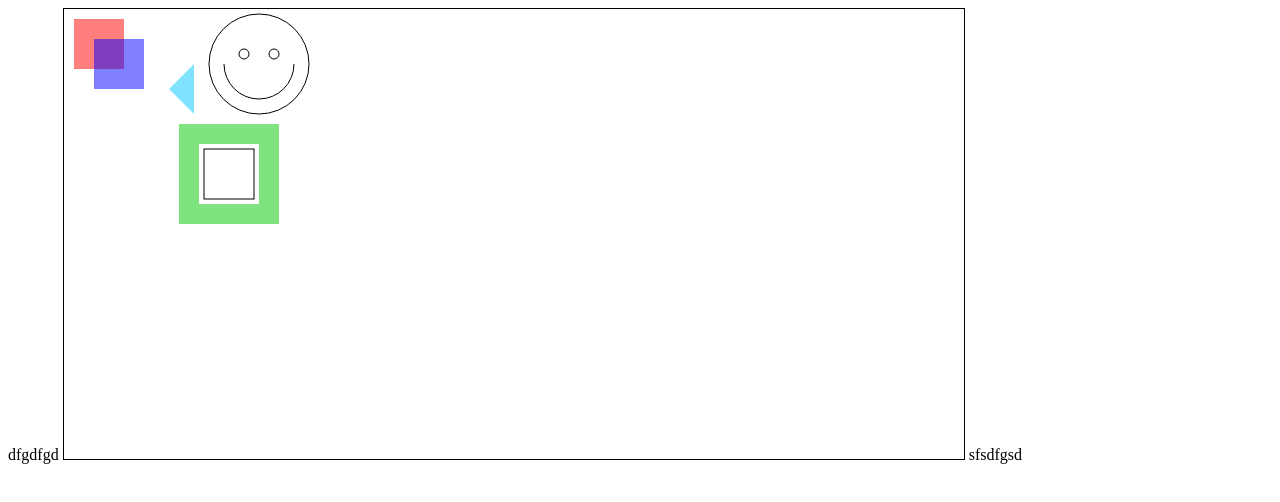
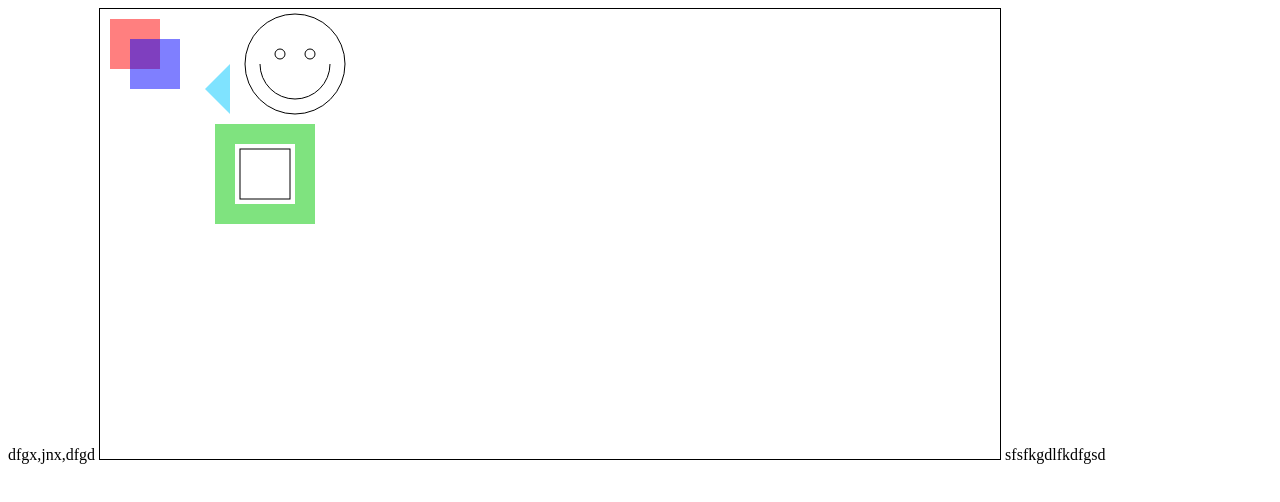
Before and after one commit to schapira/htmlCanvas-practice, a plain HTML site: page index.html in a window 1280 px wide. Drawn offline with Linux system fonts and the light colour scheme.

Commit message:
start sumerize

```diff
--- a/index.html
+++ b/index.html
@@ -9,9 +9,9 @@
 
 <body onload="draw();">
     <div id="app">
-        dfgdfgd
+        dfgx,jnx,dfgd
         <canvas id="tutorial" height="450" width="900" style="border: 1px solid black;">somethim</canvas>
-        sfsdfgsd
+        sfsfkgdlfkdfgsd
     </div>
 </body>
 
```
Also changed, not shown: doc/README.md (added).
